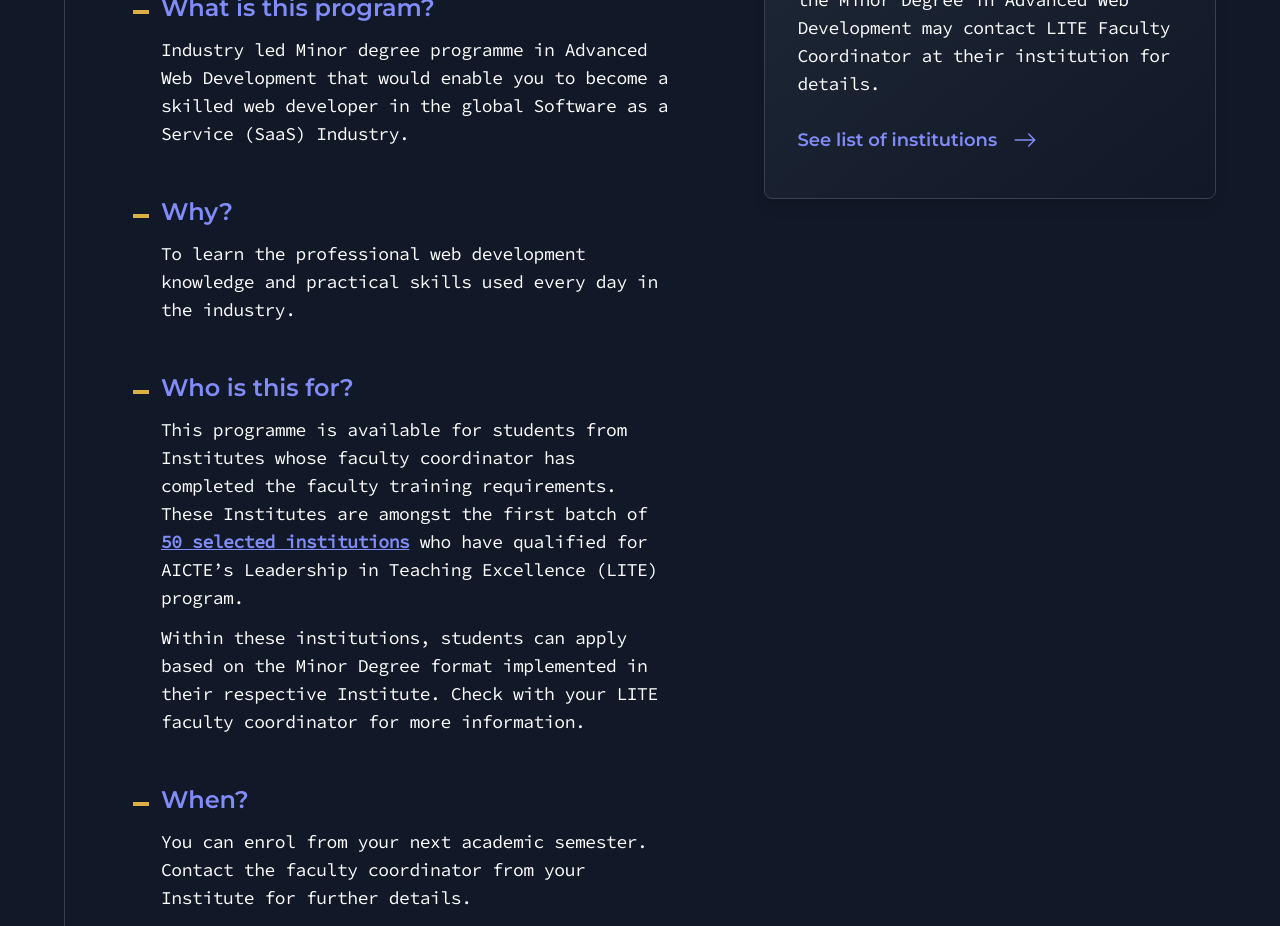
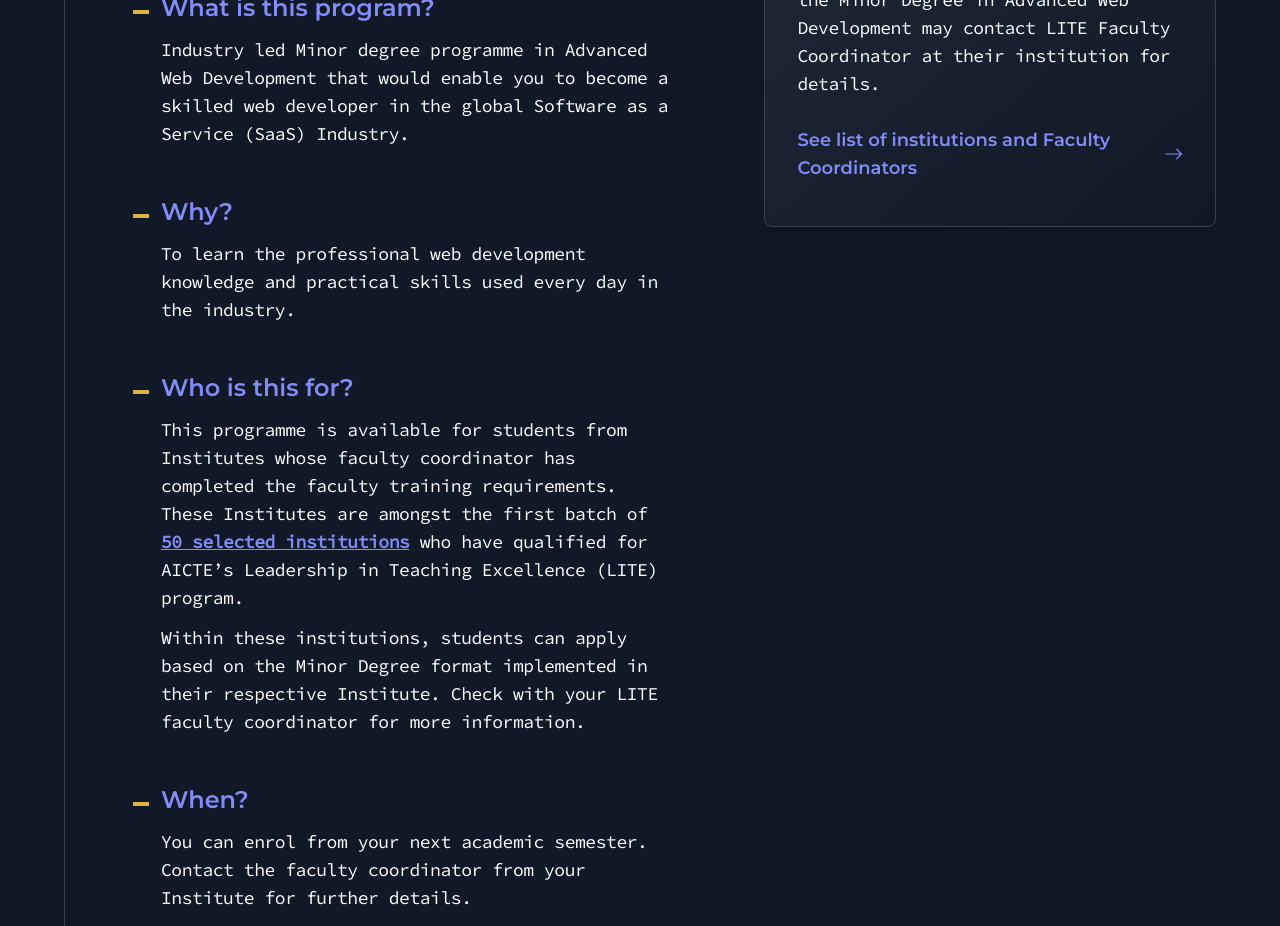
Before and after one commit to pupilfirst/wd.pupilfirst.org, a Next.js app: page / in a window 1280 px wide. Shown: the part 1560-2486 px from the top of the page. Built offline with nearby package versions, Linux system fonts and the light colour scheme.

Commit message:
Fixing review comment
Fixing comment from Vinu and another minor text edit.

```diff
--- a/pages/index.js
+++ b/pages/index.js
@@ -375,7 +375,7 @@ export default function Home() {
                             target="_blank"
                             className="inline-flex items-center space-x-4 w-full py-3 text-indigo-400 rounded-md text-lg font-semibold hover:underline hover:shadow-xl transition "
                           >
-                            <span>See list of institutions</span>
+                            <span>See list of institutions and Faculty Coordinators</span>
                             <svg
                               xmlns="http://www.w3.org/2000/svg"
                               width="16"
@@ -1310,6 +1310,7 @@ export default function Home() {
                 </div>
                 <a
                   href="https://docs.google.com/document/d/e/2PACX-1vSVFaCSJp9_NuHFBlMfQJxwa_S8Da1cxVbaQFfxOQ01PvoX8JVa86iAMn6p3ukGo4cGRNWFrFUdDoc1/pub"
+                  target="_blank"
                   className="inline-flex items-center space-x-4 mt-4 w-full py-3 text-indigo-400 rounded-md text-lg font-semibold hover:underline hover:shadow-xl transition "
                 >
                   <span>See list of Institutions and Faculty Coordinators</span>
```
